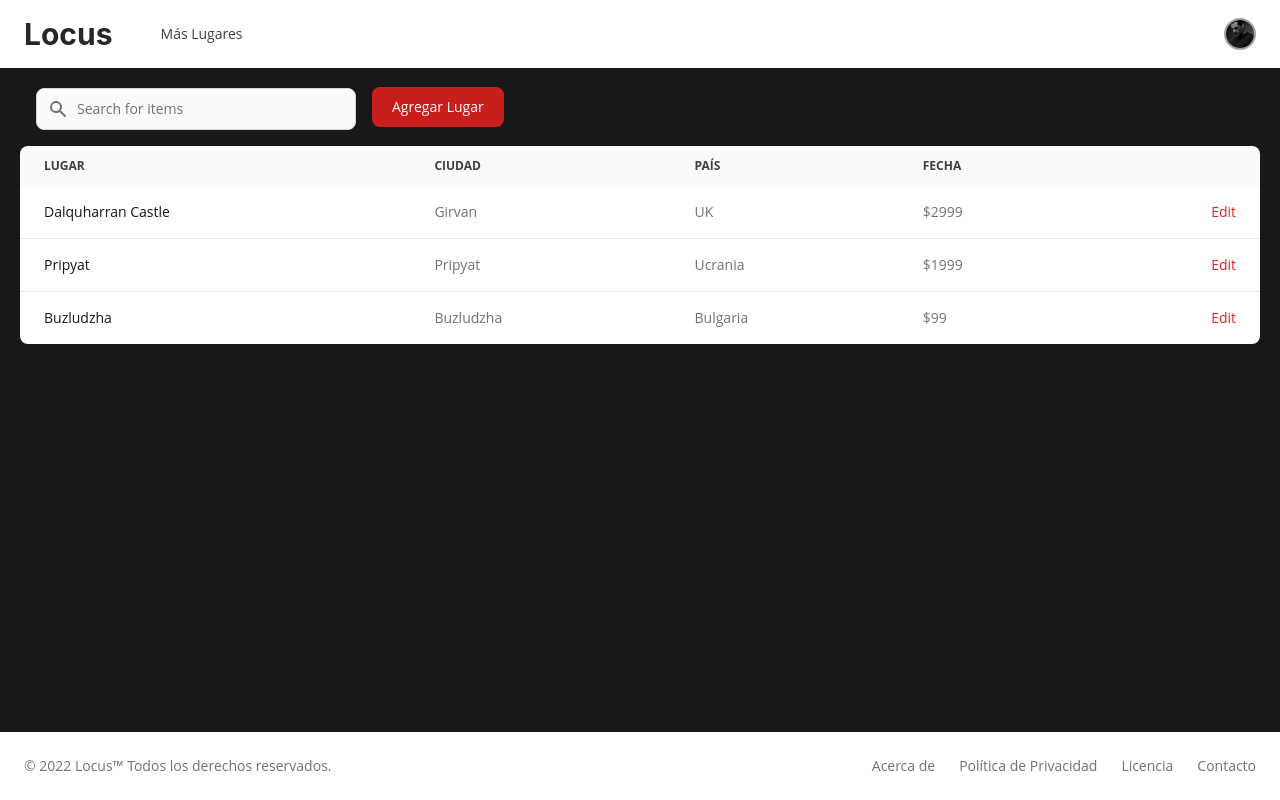
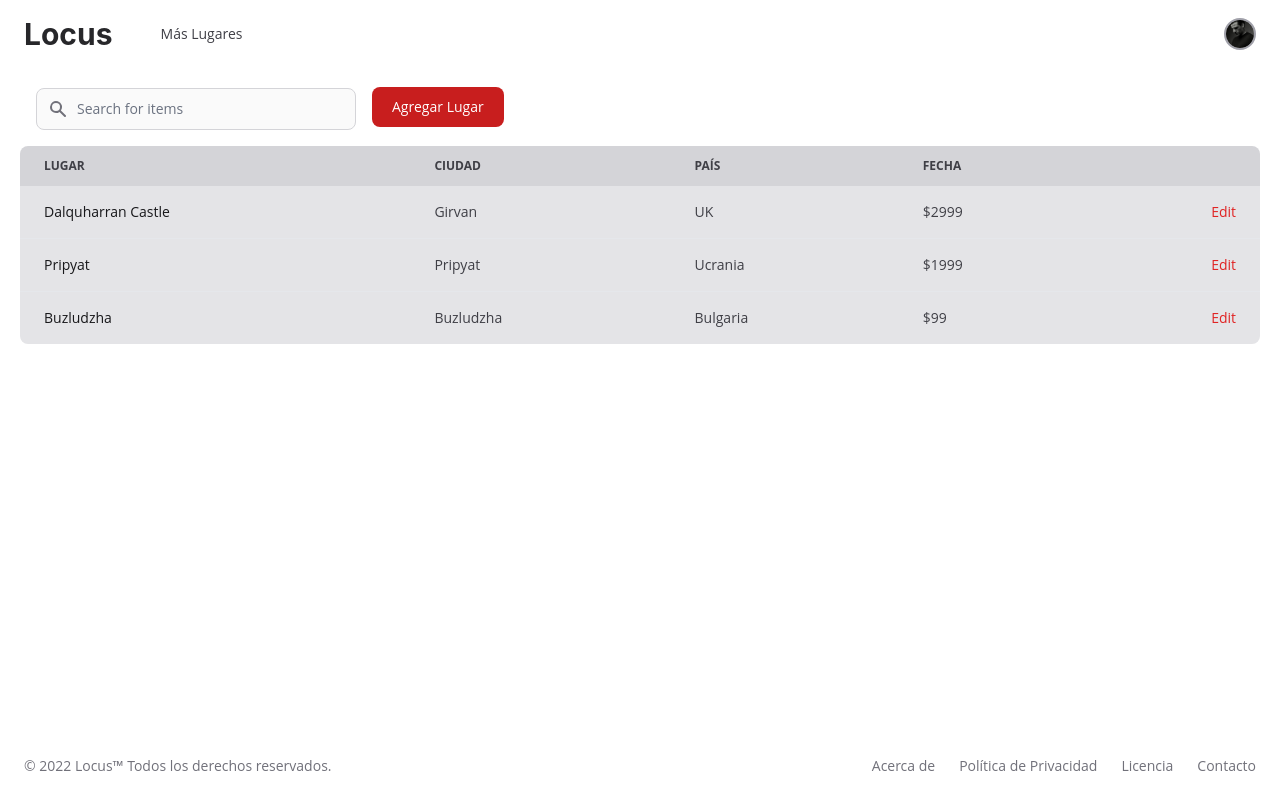
Before and after one commit to esparev/locus, a React app: page /admin in a window 1280 px wide. Built offline with nearby package versions, Linux system fonts and the light colour scheme.

Commit message:
feat(dark mode): agregar estilos para los temas oscuro y claro

```diff
--- a/src/components/Carousel.jsx
+++ b/src/components/Carousel.jsx
@@ -4,14 +4,14 @@ import CarouselItem from './CarouselItem';
 const Carousel = (props) => {
   const { title, description } = props;
   return (
-    <section className='text-zinc-400 bg-zinc-900 body-font'>
+    <section className='bg-white text-zinc-700 dark:text-zinc-400 dark:bg-zinc-900 body-font'>
       <div className='px-5 py-12 mx-auto'>
         <div className='flex flex-col'>
-          <div className='h-1 overflow-hidden rounded bg-zinc-800'>
+          <div className='h-1 overflow-hidden rounded bg-zinc-200 dark:bg-zinc-800'>
             <div className='w-24 h-full bg-red-600'></div>
           </div>
           <div className='flex flex-col flex-wrap py-6 mb-12 sm:flex-row'>
-            <h1 className='mb-2 text-3xl font-bold text-white sm:w-2/5 font-display title-font sm:mb-0'>
+            <h1 className='mb-2 text-3xl font-bold text-zinc-800 dark:text-white sm:w-2/5 font-display title-font sm:mb-0'>
               {title}
             </h1>
             <p className='pl-0 text-base leading-relaxed sm:w-3/5 sm:pl-10'>
--- a/src/containers/Admin.jsx
+++ b/src/containers/Admin.jsx
@@ -7,7 +7,7 @@ const Admin = () => {
     <div className='flex flex-col justify-between h-screen'>
       <Header />
 
-      <main className='relative h-full px-5 overflow-x-auto bg-zinc-900'>
+      <main className='relative h-full px-5 overflow-x-auto bg-white dark:bg-zinc-900'>
         <div className='md:flex md:items-center'>
           <div className='p-4'>
             <label htmlFor='table-search' className='sr-only'>
@@ -201,8 +201,8 @@ const Admin = () => {
         </div>
 
         <div className='overflow-hidden overflow-x-scroll rounded-lg md:overflow-x-hidden'>
-          <table className='w-full text-sm text-left shadow-md text-zinc-500 dark:text-zinc-400'>
-            <thead className='text-xs uppercase text-zinc-700 bg-zinc-50 dark:bg-zinc-700 dark:text-zinc-400'>
+          <table className='w-full text-sm text-left shadow-md text-zinc-700 dark:text-zinc-400'>
+            <thead className='text-xs uppercase text-zinc-700 bg-zinc-300 dark:bg-zinc-700 dark:text-zinc-400'>
               <tr>
                 <th scope='col' className='px-6 py-3'>
                   Lugar
@@ -222,7 +222,7 @@ const Admin = () => {
               </tr>
             </thead>
             <tbody>
-              <tr className='bg-white border-b dark:bg-zinc-800 dark:border-zinc-700 hover:bg-zinc-50 dark:hover:bg-zinc-600'>
+              <tr className='border-b bg-zinc-200 dark:bg-zinc-800 dark:border-zinc-700 hover:bg-zinc-300 dark:hover:bg-zinc-600'>
                 <th
                   scope='row'
                   className='px-6 py-4 font-medium text-zinc-900 dark:text-white whitespace-nowrap'
@@ -241,7 +241,7 @@ const Admin = () => {
                   </a>
                 </td>
               </tr>
-              <tr className='bg-white border-b dark:bg-zinc-800 dark:border-zinc-700 hover:bg-zinc-50 dark:hover:bg-zinc-600'>
+              <tr className='border-b bg-zinc-200 dark:bg-zinc-800 dark:border-zinc-700 hover:bg-zinc-300 dark:hover:bg-zinc-600'>
                 <th
                   scope='row'
                   className='px-6 py-4 font-medium text-zinc-900 dark:text-white whitespace-nowrap'
@@ -260,7 +260,7 @@ const Admin = () => {
                   </a>
                 </td>
               </tr>
-              <tr className='bg-white dark:bg-zinc-800 hover:bg-zinc-50 dark:hover:bg-zinc-600'>
+              <tr className='bg-zinc-200 dark:bg-zinc-800 hover:bg-zinc-300 dark:hover:bg-zinc-600'>
                 <th
                   scope='row'
                   className='px-6 py-4 font-medium text-zinc-900 dark:text-white whitespace-nowrap'
--- a/src/containers/Place.jsx
+++ b/src/containers/Place.jsx
@@ -8,7 +8,7 @@ const Place = () => {
     <>
       <Header />
 
-      <main className='text-zinc-400 bg-zinc-900 body-font'>
+      <main className='bg-white text-zinc-700 dark:text-zinc-400 dark:bg-zinc-900 body-font'>
         <div className='container flex flex-col px-5 py-12 mx-auto'>
           <div className='mx-auto lg:w-4/6'>
             <div className='overflow-hidden rounded-lg h-80'>
@@ -21,21 +21,21 @@ const Place = () => {
             <div className='flex flex-col mt-10 sm:flex-row'>
               <div className='text-center sm:w-1/3 sm:pr-8 sm:py-8'>
                 <div className='flex flex-col items-center justify-center text-center'>
-                  <h2 className='text-lg font-medium text-white title-font'>
+                  <h2 className='text-lg font-medium text-zinc-800 dark:text-white title-font'>
                     Pripyat
                   </h2>
                   <div className='w-12 h-1 mt-2 mb-4 bg-red-600 rounded'></div>
                   <div className='text-left'>
-                    <p className='text-base text-zinc-300'>
+                    <p className='text-base text-zinc-700 dark:text-zinc-300'>
                       <strong> País: </strong>
                       Ucrania
                     </p>
-                    <p className='my-2 text-base text-zinc-300'>
+                    <p className='my-2 text-base text-zinc-700 dark:text-zinc-300'>
                       <strong> Ciudad: </strong>
                       Pripyat
                     </p>
                     <div className='flex items-center'>
-                      <p className='text-base text-zinc-300'>
+                      <p className='text-base text-zinc-700 dark:text-zinc-300'>
                         <strong> Calificación: </strong>
                       </p>
                       <svg
@@ -71,7 +71,7 @@ const Place = () => {
                         <path d='M9.049 2.927c.3-.921 1.603-.921 1.902 0l1.07 3.292a1 1 0 00.95.69h3.462c.969 0 1.371 1.24.588 1.81l-2.8 2.034a1 1 0 00-.364 1.118l1.07 3.292c.3.921-.755 1.688-1.54 1.118l-2.8-2.034a1 1 0 00-1.175 0l-2.8 2.034c-.784.57-1.838-.197-1.539-1.118l1.07-3.292a1 1 0 00-.364-1.118L2.98 8.72c-.783-.57-.38-1.81.588-1.81h3.461a1 1 0 00.951-.69l1.07-3.292z'></path>
                       </svg>
                       <svg
-                        className='w-5 h-5 text-zinc-300 dark:text-zinc-500'
+                        className='w-5 h-5 text-zinc-700 dark:text-zinc-300'
                         fill='currentColor'
                         viewBox='0 0 20 20'
                         xmlns='http://www.w3.org/2000/svg'
```
Also changed, not shown: public/css/tailwind.css.
